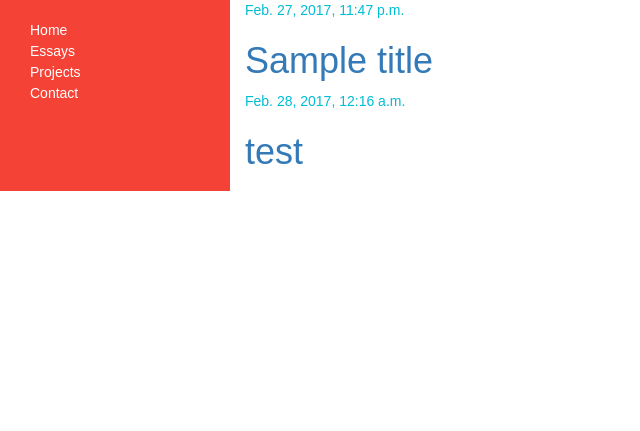
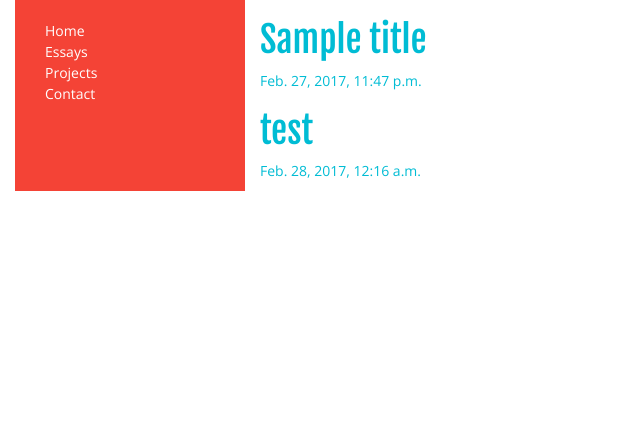
Before and after one commit to MrXlVii/website, a Django app: page /essays/ in a window 1280 px wide. Shown: the top 431 px of the page, without its empty margins (0-640 px from the left). Run offline with Django 3.2, Linux system fonts and the light colour scheme; data comes from the database, SQL or seed files in the repository; both versions use the stored data as it was after the commit; some libraries are stand-ins or nearby versions.

Commit message:
updated templates

```diff
--- a/howdy/templates/base.html
+++ b/howdy/templates/base.html
@@ -10,7 +10,7 @@
     <link rel="stylesheet" href="https://maxcdn.bootstrapcdn.com/bootstrap/3.3.7/css/bootstrap.min.css">
     <script src="https://ajax.googleapis.com/ajax/libs/jquery/1.12.4/jquery.min.js"></script>
     <script src="https://maxcdn.bootstrapcdn.com/bootstrap/3.3.7/js/bootstrap.min.js"></script>
-    <link href="//fonts.googleapis.com/css?family=Lobster&subset=latin,latin-ext" rel="stylesheet" type="text/css">
+    <link href="https://fonts.googleapis.com/css?family=Fjalla+One|Open+Sans" rel="stylesheet">
         <title>
             Tasheme Thomas || {% block title %}{% endblock %}
         </title>
@@ -21,12 +21,13 @@
     <style type="text/css">
 		    body {
 				margin:0;
-				padding:0;
-				font-family: Sans-Serif;
+                padding-left: 15px;
+				font-family: 'Open Sans', sans-serif;
 				line-height: 1.5em;
                 background: #FFFFFF;
                 height: 100%;
             }
+
 			#header {
 				background: #FFFFFF;
 				height: 100px;
@@ -36,8 +37,18 @@
 				margin: 0;
 				padding-top: 15px;
                 color: #00BCD4;
-                font-family: 'Lobster';
+                font-family: 'Fjalla One';
 			}
+
+            h1 a{
+                color: #00BCD4;
+                font-family: 'Fjalla One';
+            }
+
+            body h1{
+                color: #00BCD4;
+                font-family: 'Fjalla One';
+            }
 
 			main {
 				padding-bottom: 10010px;
@@ -86,6 +97,7 @@
 
 			p {
 				color: #000000;
+
 			}
 
 			nav ul {
--- a/howdy/templates/howdy/post_list.html
+++ b/howdy/templates/howdy/post_list.html
@@ -13,11 +13,11 @@
 
         {% for post in posts %}
         <div class="post">
+            <h1><a href="{% url 'post_detail' pk=post.pk %}">{{ post.title }}</a></h1>
+            <p>{{ post.text|linebreaksbr }}</p>
             <div class="date">
                 {{ post.posted_date }}
             </div>
-            <h1><a href="{% url 'post_detail' pk=post.pk %}">{{ post.title }}</a></h1>
-            <p>{{ post.text|linebreaksbr }}</p>
         </div>
         {% endfor %}
         {% endblock pagecontent %}
```
Also changed, not shown: db.sqlite3.
